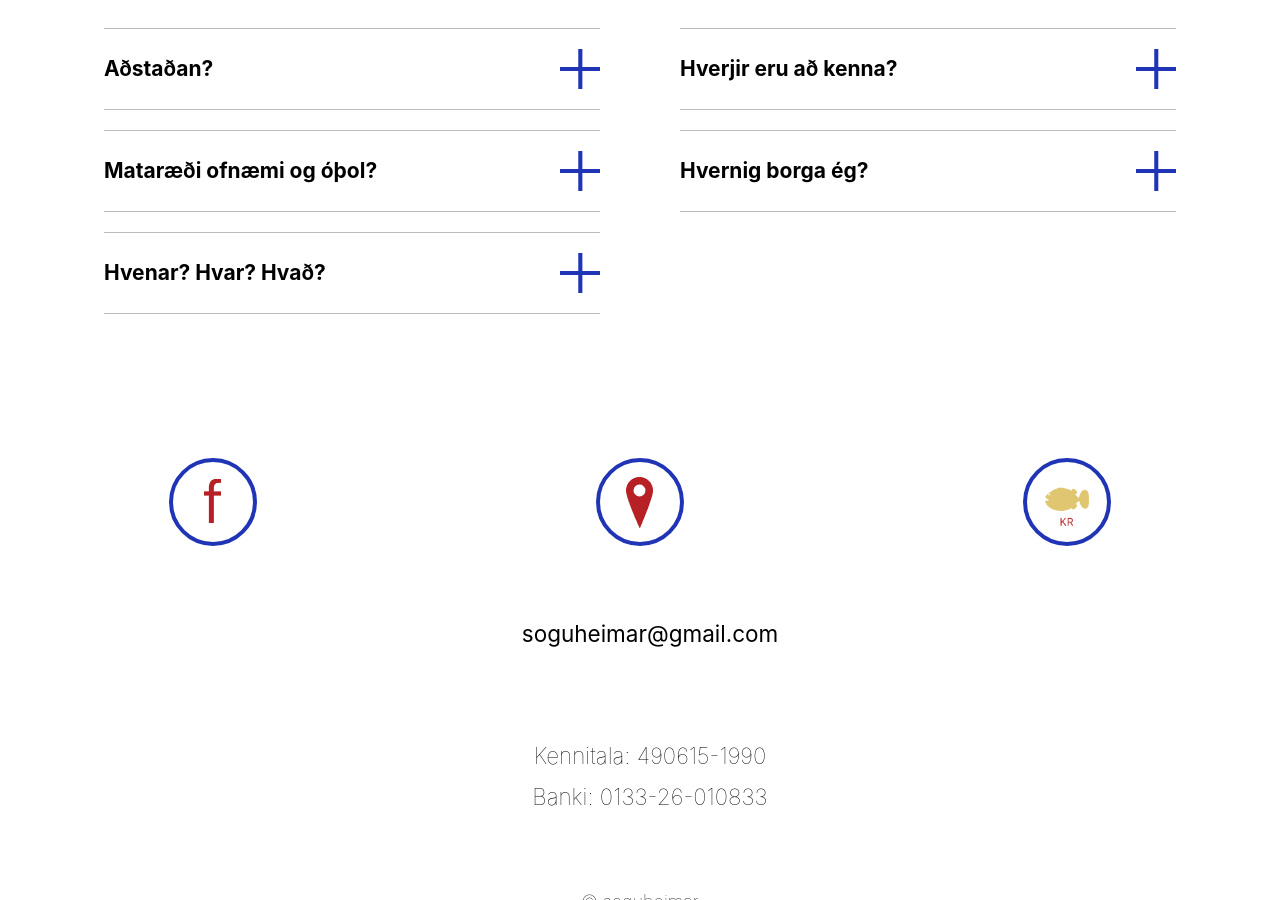
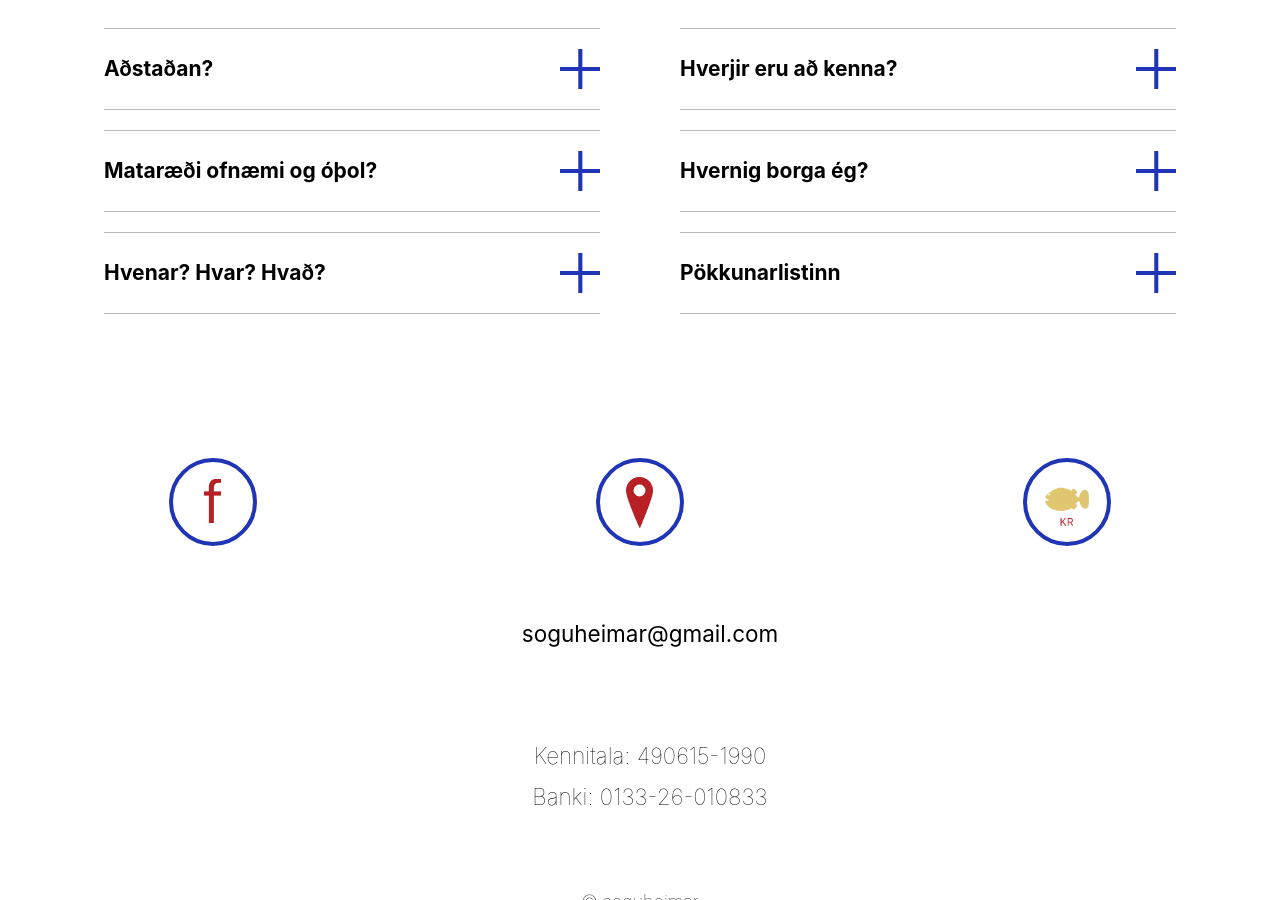
Before and after one commit to viktorhollanders/soguheimar, a Jekyll site: the page built from sumarbudir.html, in a window 1280 px wide and 900 px high, scrolled down 2969 px. Built offline with Jekyll 4.4.1, drawn with Linux system fonts in a browser that asks for light colours.

Commit message:
add packing list to faq-sumarbudir

```diff
--- a/_includes/faq-sumarbudir.html
+++ b/_includes/faq-sumarbudir.html
@@ -81,6 +81,19 @@
           </p>
         </div>
       </li>
+      <li class="faq-list__item">
+        <div class="faq-list__item__question">
+          <p class="qAndA-question__content">Pökkunarlistinn</p>
+          <img class="opener" src="/icons/close.png" alt="close icon" />
+        </div>
+        <div class="faq-list__item__answer">
+          <p>
+            Hérna er pökkunarlistinn ef þið finnið eki pökkunarlistann þá er hægt að nálgast hann
+            <a class="faq-link
+              href="images/pökkunarlisti19.pdf">hér</a>.
+          </p>
+        </div>
+      </li>
     </ul>
   </section>
 </section>
```
Also changed, not shown: 1 other file.
